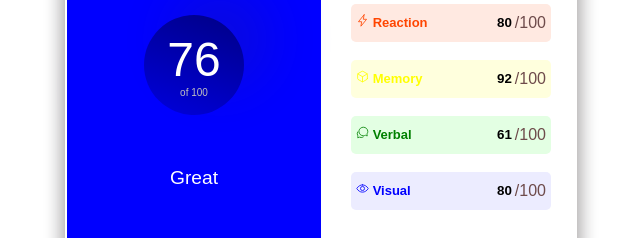
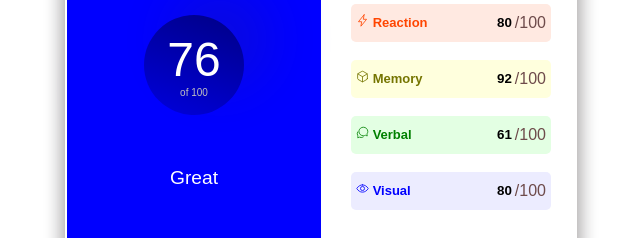
Before and after one commit to dveenity/Summary-Tab, a plain HTML site: page index.html in a window 1280 px wide. Shown: the part 286-524 px from the top of the page, 319-959 px from the left. Drawn offline with nearby package versions, Linux system fonts and the light colour scheme.

Commit message:
Add files via upload

```diff
--- a/file.css
+++ b/file.css
@@ -128,7 +128,7 @@ span {
 }
 
 .ss2 {
-  color: yellow;
+  color: rgb(117, 117, 0);
 }
 
 .ss3 {
```
